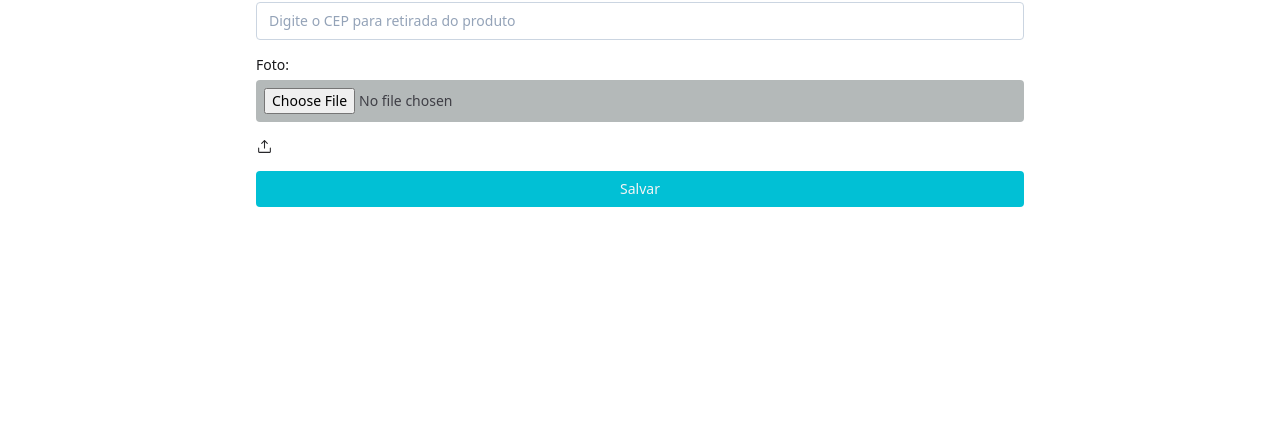
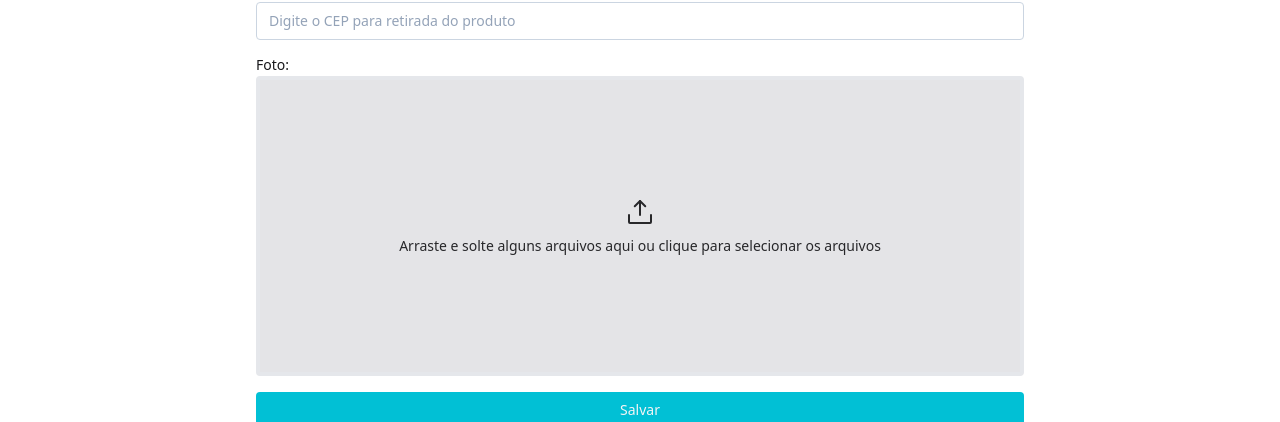
Before and after one commit to GrupodaFatecZL/doa-acao, a React (Vite) app in the folder web/: page /new-donation in a window 1280 px wide. Shown: the part 452-874 px from the top of the page. Before the commit the page ends 800 px from the top, so only its background shows below. Built offline with nearby package versions, Linux system fonts and the light colour scheme; no server answers.

Commit message:
new button upload file

```diff
--- a/web/package.json
+++ b/web/package.json
@@ -17,6 +17,7 @@
     "popover": "^2.4.1",
     "react": "^18.0.0",
     "react-dom": "^18.0.0",
+    "react-dropzone": "^14.2.1",
     "react-google-button": "^0.7.2",
     "react-hook-form": "^7.30.0",
     "react-router": "^6.3.0",
--- a/web/src/components/FormEditUser.tsx
+++ b/web/src/components/FormEditUser.tsx
@@ -12,7 +12,8 @@ export function FormEditUser() {
 // exemplo => const userBd = await getUser(id)
 // const [user, setUser] = useState<User | {}>(userBd ? userBd : {})
 // const [nome, setNome] = useState(user?.nome);
-
+  const storageUser = sessionStorage.getItem('@users:user');
+  console.log(storageUser)
   const [user, setUser] = useState<User | {}>()
   const [nome, setNome] = useState("");
   const [celular, setCelular] = useState("");
--- a/web/src/components/FormNewDonation.tsx
+++ b/web/src/components/FormNewDonation.tsx
@@ -3,17 +3,16 @@ import { useNavigate } from "react-router";
 import { FindCEP } from "../../server/findAddress"
 import { Loading } from "./Loading";
 import { Address, Product } from "../interfaces/interfaces"
-import { UploadSimple, Trash } from "phosphor-react";
+import { UploadFile } from "./UploadImage";
 
 
 
 export function FormNewDonation() {
   let navigate = useNavigate();
 
-  const [isLoadingSend, setIsLoadingSend] = useState(false)
   const [sendDonation, setSendDonation] = useState(false)
 
-  const [donation, setDonation] = useState<Product | undefined>()
+  const [donation, setDonation] = useState<Product>()
   const [address, setAddress] = useState<Address | undefined>();
 
   const [produto, setProduto] = useState("")
@@ -25,12 +24,8 @@ export function FormNewDonation() {
   const [complementoDoador, setComplementoDoador] = useState("")
   const [chaveUnicaDoador, setChaveUnicaDoador] = useState("")
 
-  const [status, setstatus] = useState(true)
+  const [file, setFile] = useState<File>()
 
-
-  useEffect(() => {
-
-  }, [])
 
   useEffect(() => {
     handleCep(cepDoador)
@@ -46,6 +41,8 @@ export function FormNewDonation() {
   }
 
   function handleSubmitForm(event: React.FormEvent<HTMLFormElement>) {
+    event.preventDefault();
+    setSendDonation(true)
     setDonation({
       produto: produto,
       categoria: categoria,
@@ -54,9 +51,23 @@ export function FormNewDonation() {
       cepDoador: cepDoador,
       complementoDoador: complementoDoador,
       chaveUnicaDoador: chaveUnicaDoador,
-      status: status
+      status: true
     })
-    event.preventDefault();
+    setSendDonation(false);
+
+
+    console.log({
+      produto: produto,
+      categoria: categoria,
+      descricao: descricao,
+      fotoProduto: fotoProduto,
+      cepDoador: cepDoador,
+      complementoDoador: complementoDoador,
+      chaveUnicaDoador: chaveUnicaDoador,
+      status: true
+    })
+
+    console.log(file)
   }
 
   async function sendBD(donation: Product | undefined): Promise<void> {
@@ -251,7 +262,10 @@ export function FormNewDonation() {
       <span className="text-zinc-900 font-regular text-sm">
         Foto:
       </span>
-      {sendDonation && !fotoProduto &&
+
+      <UploadFile onFileUploaded={setFile} onFileUrlUploaded={setFotoProduto} />
+
+      { sendDonation && !fotoProduto &&
         <>
           <br></br>
           <span className="font-regular text-sm max-w-0 overflow-hidden group-hover:max-w-xs transition-all duration-500 ease-linear text-red-600">
@@ -259,35 +273,12 @@ export function FormNewDonation() {
           </span>
         </>
       }
-      { fotoProduto.length > 0 ?
-        <>
-          <img src="" />
-          <button
-            type="button"
-            className="gap-3 mt-1 mb-4 min-w-[304px] w-full min-h-[20px] p-2 bg-[#b4b9b9] rounded-md border-transparent flex-1 flex justify-center items-center text-sm text-zinc-700 font-medium hover:bg-cyan-300 focus:outline-none focus:ring-2 focus:ring-offset-2 focus:ring-offset-zinc-900 focus:ring-cyan-500 transition-colors"
-            onClick={() => setFotoProduto("")}
-          >
-            <Trash size={17} /> Apagar foto
-          </button>
-        </>
-
-        :
-        <>
-        <input
-          type="file" accept="image/*"
-          className="gap-3 mt-1 mb-4 min-w-[304px] w-full min-h-[20px] p-2 bg-[#b4b9b9] rounded-md border-transparent flex-1 flex justify-center items-center text-sm text-zinc-700 font-medium hover:bg-cyan-300 focus:outline-none focus:ring-2 focus:ring-offset-2 focus:ring-offset-zinc-900 focus:ring-cyan-500 transition-colors"
-
-        />
-        <UploadSimple size={17} />
-        </>
-      }
-
 
       <button
         type="submit"
         className="mt-4 mb-4 min-w-[304px] w-full min-h-[20px] p-2 bg-[#01C0D5] rounded-md border-transparent flex-1 flex justify-center items-center text-sm text-zinc-100 font-medium hover:bg-cyan-300 focus:outline-none focus:ring-2 focus:ring-offset-2 focus:ring-offset-zinc-900 focus:ring-cyan-500 transition-colors disabled:opacity-50 disabled:hover:bg-cyan-500"
       >
-        {isLoadingSend ? <Loading /> : "Salvar"}
+        {sendDonation ? <Loading /> : "Salvar"}
       </button>
     </form>
   )
--- a/web/src/components/LoginComponent.tsx
+++ b/web/src/components/LoginComponent.tsx
@@ -23,6 +23,7 @@ export function LoginComponent() {
     const validateSenha = userLogin.find(user => user?.senha === senha)
 
     if (userLogin && validateSenha) {
+      sessionStorage.setItem('@users:user', JSON.stringify(userLogin));
       navigate("/welcome", { replace: true });
     } else if (users && senha.length > 0 && login.length > 0) {
       setStarLogin(false);
--- a/web/src/components/LoginWithGoogle/index.tsx
+++ b/web/src/components/LoginWithGoogle/index.tsx
@@ -11,7 +11,6 @@ import { createUser, getUser } from "../../../server/api"
 export function LoginWithGoogle(): JSX.Element {
   const auth = getAuth(app);
 	const [user, setUser] = useState<User | null>();
-
 
   async function signInGoogle() {
     const provider = new GoogleAuthProvider();
@@ -30,7 +29,13 @@ export function LoginWithGoogle(): JSX.Element {
 				nome: displayName,
 				email: email
 			})
-      debugger
+
+      sessionStorage.setItem('@users:user', JSON.stringify({
+				chaveUnica: uid,
+				nome: displayName,
+				email: email
+			}));
+
       const hasUserInBD = users.find(user => user.chaveUnica === uid || user.email === email)
 
       if (!hasUserInBD) {
--- /dev/null
+++ b/web/src/components/UploadImage/index.tsx
@@ -0,0 +1,56 @@
+import { useCallback, useState } from 'react'
+import { useDropzone } from 'react-dropzone'
+import { UploadSimple, Trash } from "phosphor-react";
+
+interface PropsFile {
+  onFileUploaded: (file: File) => void;
+  onFileUrlUploaded: (fileURL: string) => void;
+}
+
+export function UploadFile({ onFileUploaded, onFileUrlUploaded }: PropsFile) {
+  const [selectedFileURL, setSelectedFileURL] = useState("")
+
+  const onDrop = useCallback((acceptedFiles: any[]) => {
+    const file = acceptedFiles[0]
+    const fileURL = URL.createObjectURL(file)
+    setSelectedFileURL(fileURL)
+
+    onFileUploaded(file)
+    onFileUrlUploaded(fileURL)
+  }, [onFileUploaded])
+
+  const { getRootProps, getInputProps, isDragActive } = useDropzone({ onDrop })
+
+  return (
+    <>
+      <div
+        className="h-[300px] bg-zinc-200 border-4 rounded-md grid grid-cols-1 gap-4 place-content-center justify-center hover:bg-zinc-400 focus:outline-none"
+        {...getRootProps()}
+      >
+        <input {...getInputProps()} accept='image/*'/>
+        { selectedFileURL ?
+        <div className="grid place-items-center gap-2 align-center">
+          <img src={selectedFileURL} alt="imagem-do-produto" className="h-[300px]"/>
+        </div>
+          :
+          <div className="grid place-items-center gap-2 align-center">
+            <UploadSimple size={32} />
+            <p className="text-center text-sm">
+              Arraste e solte alguns arquivos aqui ou clique para selecionar os arquivos
+            </p>
+          </div>
+        }
+      </div>
+      {selectedFileURL &&
+        <div className="grid justify-items-end">
+          <button
+            className="mt-4 mb-4 gap-2 min-w-[304px] min-h-[10px] flex-1 flex justify-center items-center text-sm font-semibold"
+            onClick={() => setSelectedFileURL("")}
+          >
+            <Trash size={20} /> Deseja apagar esta foto
+          </button>
+        </div>
+      }
+    </>
+  )
+}
```
Also changed, not shown: 2 other files (tests, documents, lock files or other folders).
